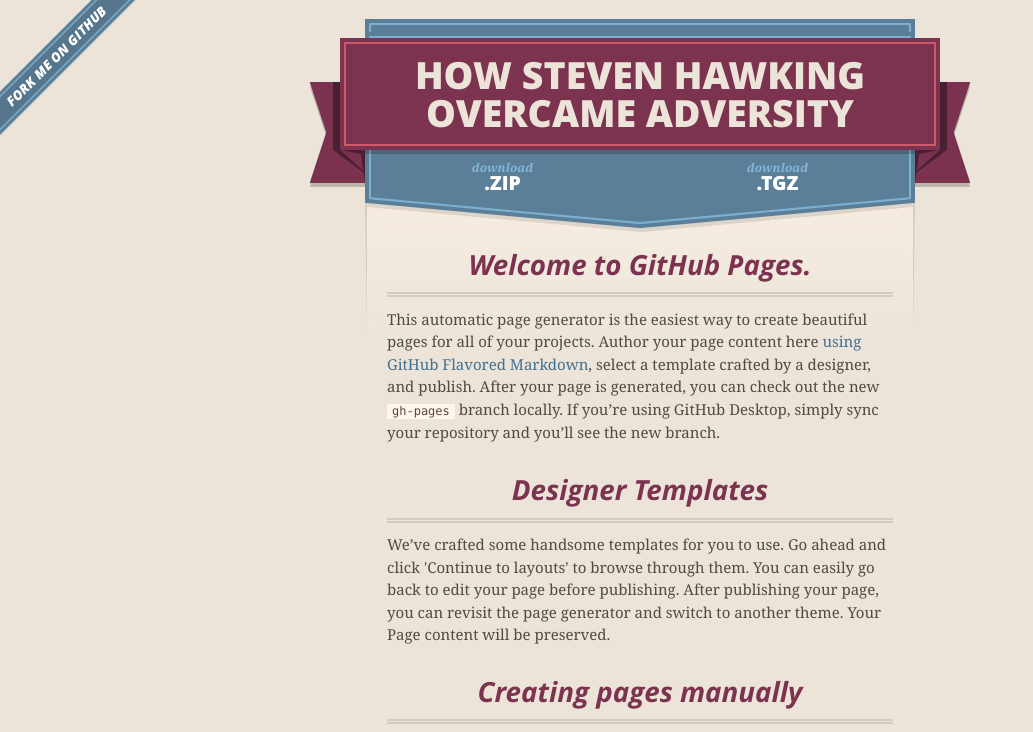
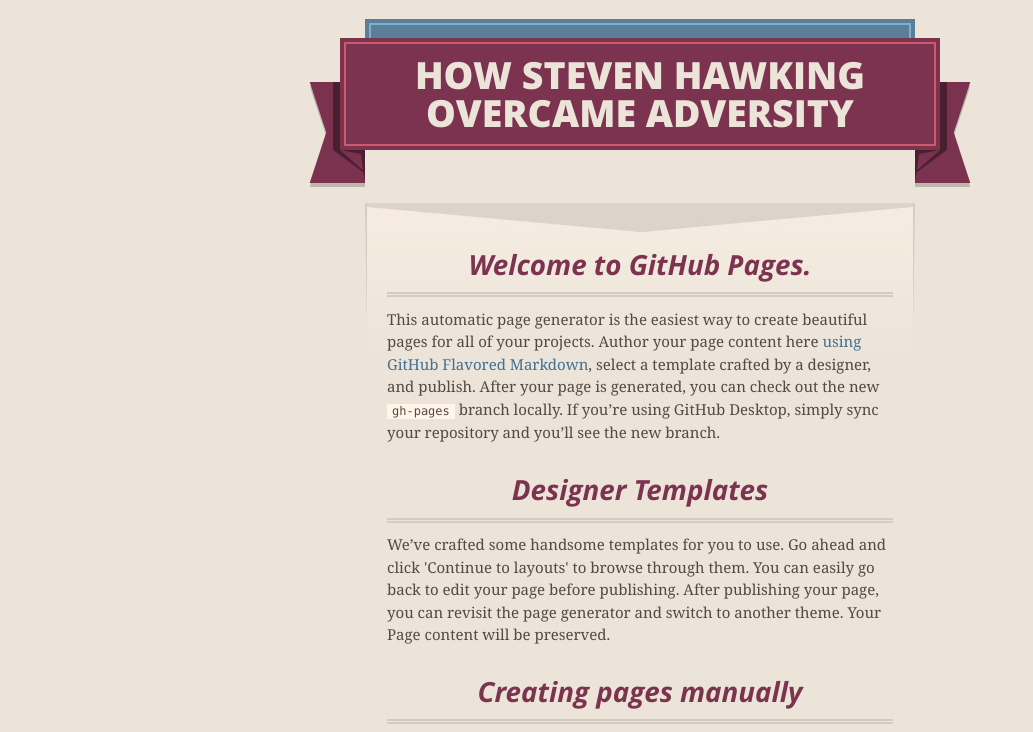
Before and after one commit to gwschool/shadversity, a plain HTML site: page index.html in a window 1280 px wide. Shown: the top 732 px of the page, without its empty margins (0-1033 px from the left). Drawn offline with nearby package versions, Linux system fonts and the light colour scheme.

Commit message:
Removed unnessisary things

```diff
--- a/index.html
+++ b/index.html
@@ -21,7 +21,6 @@
   </head>
 
   <body>
-    <a id="forkme_banner" href="https://github.com/gwschool/shadversity">View on GitHub</a>
     <div class="shell">
 
       <header>
@@ -37,7 +36,6 @@
 
       <section id="downloads">
         <span class="inner">
-          <a href="https://github.com/gwschool/shadversity/zipball/master" class="zip"><em>download</em> .ZIP</a><a href="https://github.com/gwschool/shadversity/tarball/master" class="tgz"><em>download</em> .TGZ</a>
         </span>
       </section>
 
```
